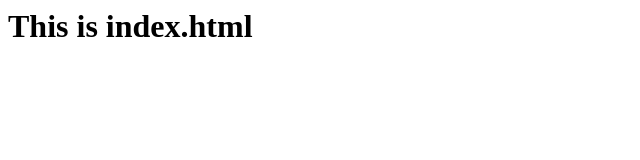
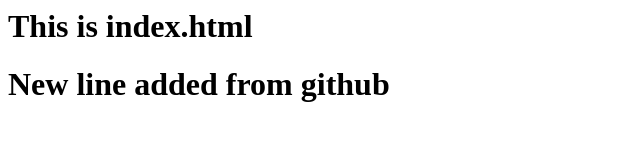
Before and after one commit to Cantonlord/learning-git, a plain HTML site: page index.html in a window 1280 px wide. Shown: the whole page, without its empty margins (0-640 px from the left). Drawn offline with Linux system fonts and the light colour scheme.

Commit message:
Update index.html
Edited from github

```diff
--- a/index.html
+++ b/index.html
@@ -1,3 +1,4 @@
 <body>
 	<h1> This is index.html </h1>
+	<h1> New line added from github </h1>
 </body>
```
